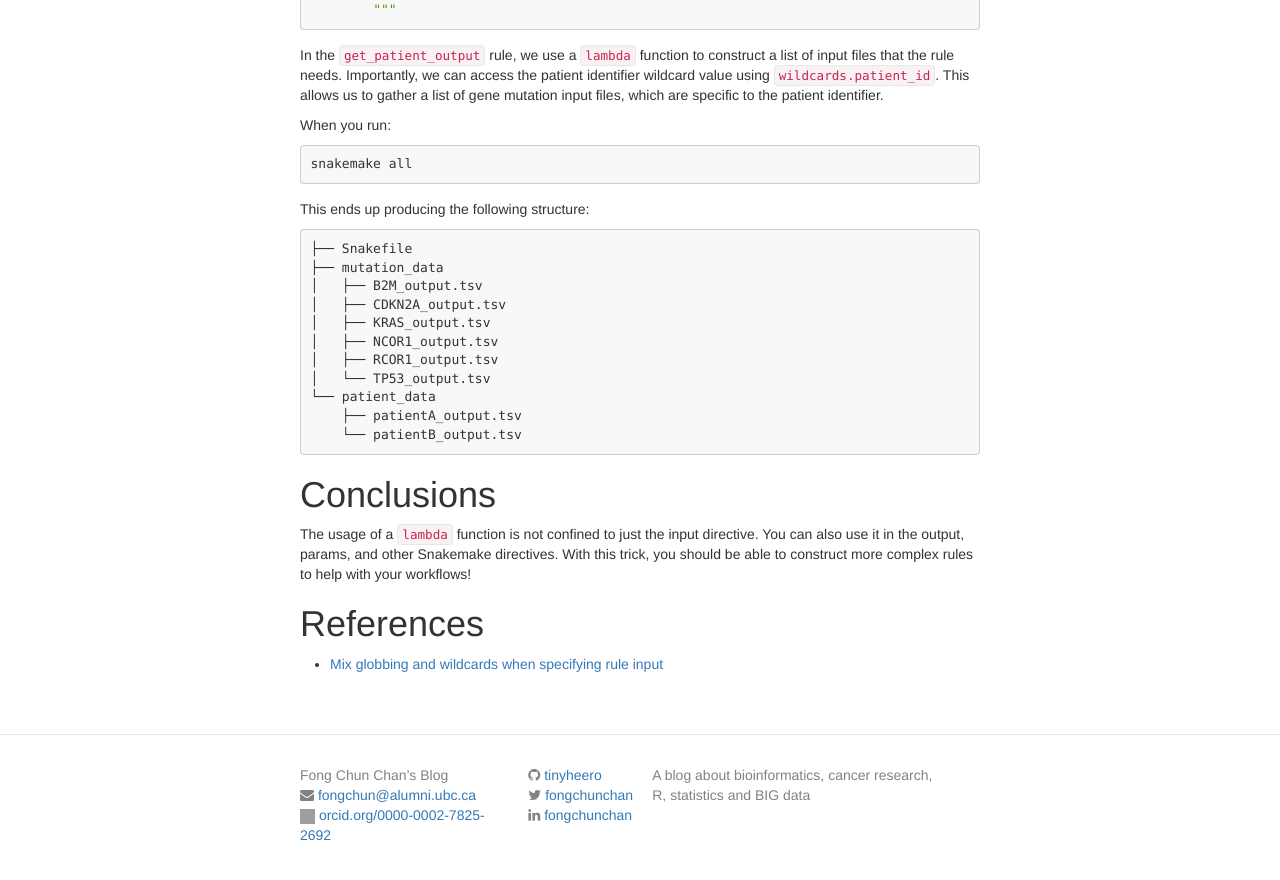
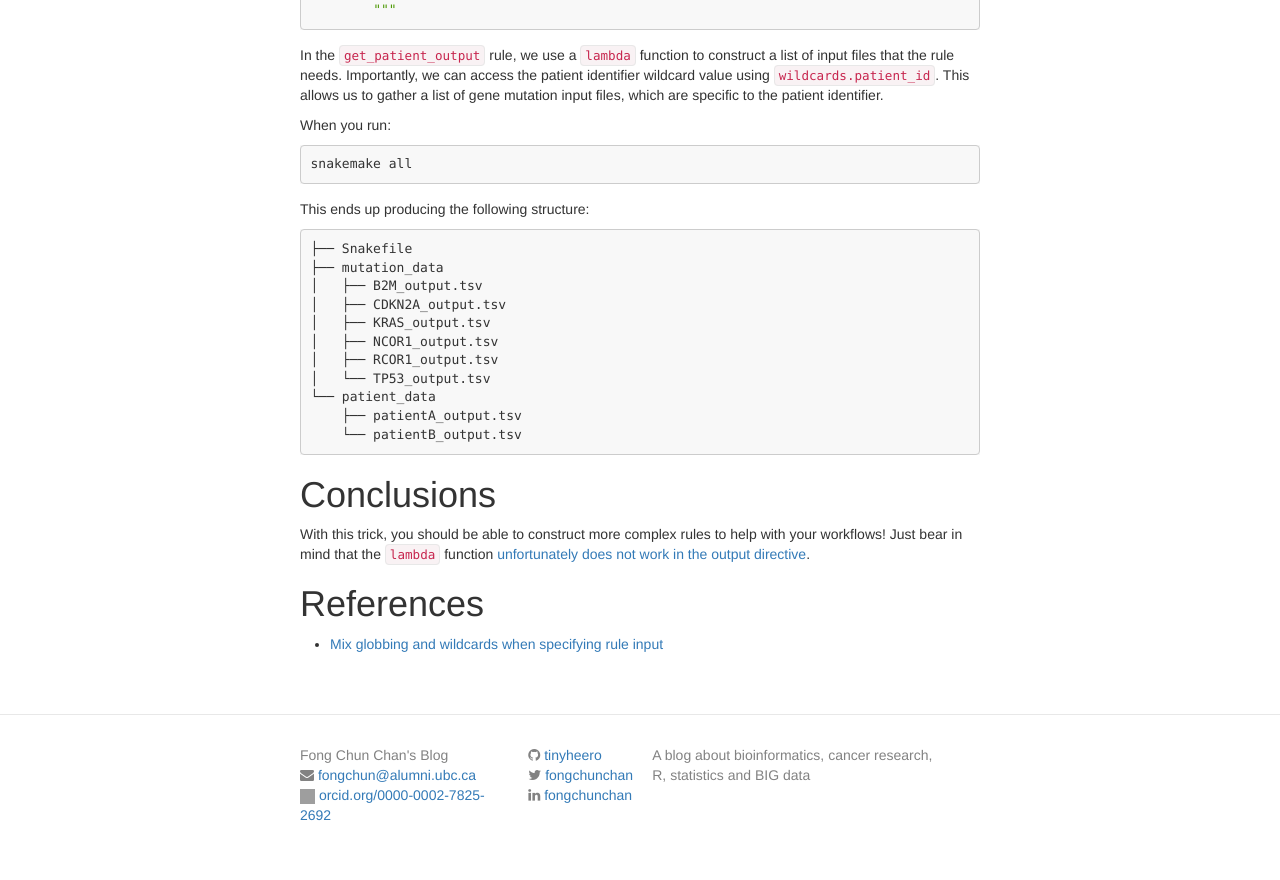
Before and after one commit to tinyheero/tinyheero.github.io, a Jekyll site: the page built from _posts/2019-08-30-wildcards-in-snakemake.md, in a window 1280 px wide and 900 px high, scrolled down 2340 px. Shown: the top 880 px of the window. Built offline with Jekyll 4.4.1, drawn with Linux system fonts in a browser that asks for light colours; nearby versions of some CDN libraries; library files that are not in the unit come from our copies; comment, search, counter and statistics services are not loaded; grey boxes are pictures that could not be loaded.

Commit message:
Update to wildcards in snakemake post

```diff
--- a/_posts/2019-08-30-wildcards-in-snakemake.md
+++ b/_posts/2019-08-30-wildcards-in-snakemake.md
@@ -159,10 +159,9 @@ This ends up producing the following structure:
 
 # Conclusions
 
-The usage of a `lambda` function is not confined to just the input directive.
-You can also use it in the output, params, and other Snakemake directives. With
-this trick, you should be able to construct more complex rules to help with
-your workflows!
+With this trick, you should be able to construct more complex rules to help with
+your workflows! Just bear in mind that the `lambda` function [unfortunately does
+not work in the output directive](https://bitbucket.org/snakemake/snakemake/issues/735/use-lambda-functions-in-outputs).
 
 # References
 
```
